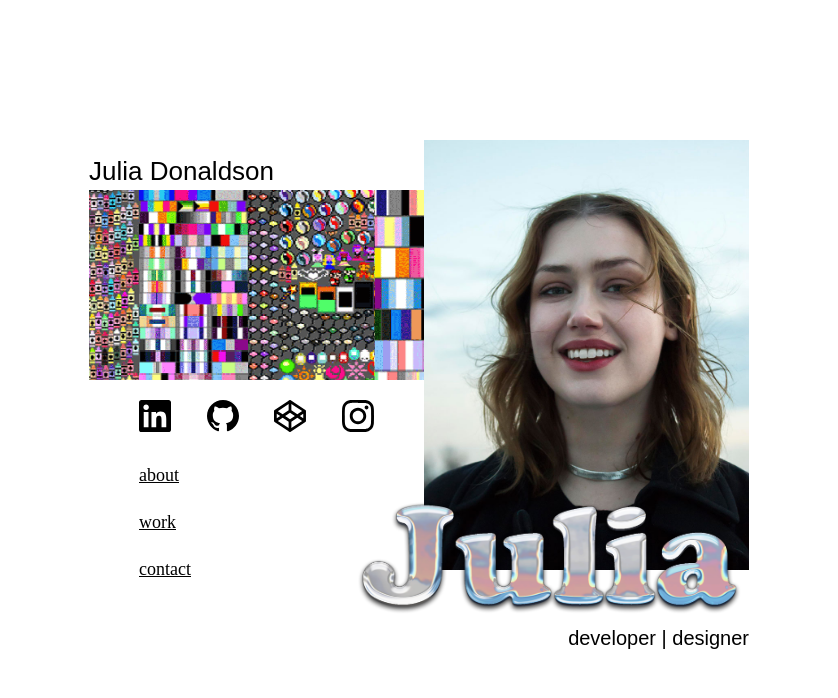
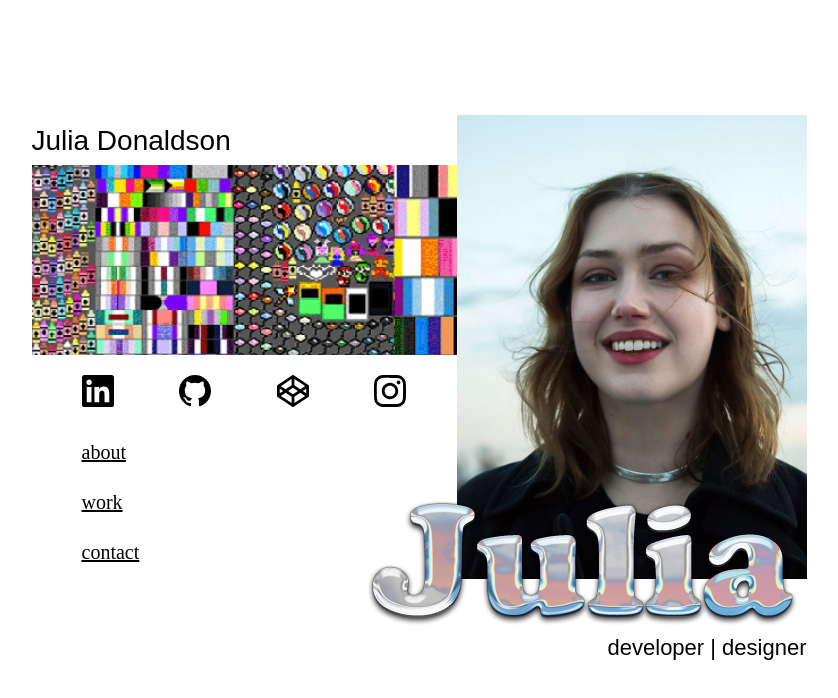
Before and after one commit to donaldsonjulia/portfolio, a website: page index.html in a window 1280 px wide. Shown: the whole page, without its empty margins (221-1059 px from the left). Drawn offline with Linux system fonts and the light colour scheme; some packages are replaced by stand-ins of ours; a web font is replaced by a local one.

Commit message:
added media queries for home view component for larger screen sizes

```diff
--- a/app/components/home/home.view.html
+++ b/app/components/home/home.view.html
@@ -1,7 +1,7 @@
 <div class="l-section l-section--fullscreen">
     <div class="l-container">
         <div class="c-hero">
-          <div class="c-hero__image">
+          <div class="c-hero__media">
             <div class="c-home-images">
             <div class="c-home-images__photo"></div>
             <div class="c-home-images__banner"></div>
--- a/assets/styles/3_components/_c-hero-title.scss
+++ b/assets/styles/3_components/_c-hero-title.scss
@@ -1,4 +1,5 @@
 .c-hero-title {
+  transition: all .5s ease;
   position: relative;
   min-width: 200px;
   max-width: 275px;
@@ -6,7 +7,12 @@
   font-family: 'Overpass Mono';
 
   @media screen and (min-width: 700px) {
-    max-width: 660px;
+    max-width: 660px; /* width of .c-home-images at this screen size */
+    width: 100%;
+  }
+
+  @media screen and (min-width: 1100px) {
+    max-width: 775px; /* width of .c-home-images at this screen size */
     width: 100%;
   }
 
@@ -18,7 +24,14 @@
     @media screen and (min-width: 700px) {
       font-size: 26px;
       position: absolute;
-      top: -473px;
+      top: -480px;
+      left: 0px;
+    }
+
+    @media screen and (min-width: 1100px) {
+      font-size: 28px;
+      position: absolute;
+      top: -480px;
       left: 0px;
     }
 
@@ -36,6 +49,13 @@
       right: 0px;
     }
 
+    @media screen and (min-width: 1100px) {
+      font-size: 22px;
+      position: absolute;
+      top: 28px;
+      right: 0px;
+    }
+
   }
 
 
--- a/assets/styles/3_components/_c-hero.scss
+++ b/assets/styles/3_components/_c-hero.scss
@@ -1,11 +1,12 @@
 .c-hero {
     position: relative;
     min-height: 550px;
-    // @media screen and (min-width: 1300px) {
-    //     transform: scale(1.3);
-    // }
 
-    &__image {
+    @media screen and (min-width: 1100px) {
+      min-height: 600px;
+    }
+
+    &__media {
         top: 15px;
         position: absolute;
         width: 100%;
@@ -47,7 +48,12 @@
     &__menu-wrapper {
 
       @media screen and (min-width: 700px) {
-          width: 660px;
+          width: 660px; /* width of .c-home-images at this screen size */
+          margin: 0 auto;
+      }
+
+      @media screen and (min-width: 1100px) {
+          width: 775px; /* width of .c-home-images at this screen size */
           margin: 0 auto;
       }
     }
--- a/assets/styles/3_components/_c-home-images.scss
+++ b/assets/styles/3_components/_c-home-images.scss
@@ -7,7 +7,11 @@
   }
 
   @media screen and (min-width: 700px) {
-    width: 660px;
+    width: 660px; /* combined width of .c-home-images__photo and .c-home-images__banner at this screen size */
+  }
+
+  @media screen and (min-width: 1100px) {
+    width: 775px; /* combined width of .c-home-images__photo and .c-home-images__banner at this screen size */
   }
 
   &__photo, &__banner, &__logo {
@@ -39,6 +43,13 @@
       right: 0;
       top: 0;
     }
+
+    @media screen and (min-width: 1100px) {
+      height: 464px;
+      width: 350px;
+      right: 0;
+      top: 0;
+    }
   }
 
   &__banner {
@@ -56,9 +67,16 @@
     }
 
     @media screen and (min-width: 700px) {
-      right: 325px;
+      right: 325px; /* width of .c-home-images__photo at this screen size */
       top: 50px;
     }
+
+    @media screen and (min-width: 1100px) {
+      width: 425px;
+      right: 350px; /* width of .c-home-images__photo at this screen size */
+      top: 50px;
+    }
+
   }
 
   &__logo {
@@ -85,5 +103,12 @@
       top: 353px;
     }
 
+    @media screen and (min-width: 1100px) {
+      height: 149px;
+      width: 450px;
+      right: 0;
+      top: 375px;
+    }
+
   }
 }
--- a/assets/styles/3_components/_c-menu.scss
+++ b/assets/styles/3_components/_c-menu.scss
@@ -1,4 +1,6 @@
 .c-menu {
+      transition: width .5s ease;
+
       &__links {
         font-family: 'Overpass Mono';
         list-style: none;
@@ -45,8 +47,12 @@
     &--home {
 
         @media screen and (min-width: 700px) {
-            width: 660px;
+            width: 660px; /* width of .c-home-images at this screen size */
             margin: 0 auto;
+        }
+
+        @media screen and (min-width: 1100px) {
+            width: 775px; /* width of .c-home-images at this screen size */
         }
 
         &__links {
@@ -57,13 +63,18 @@
             @media screen and (min-width: 700px) {
                 width: 100%;
                 flex-direction: column;
-                padding-left: 50px;
+                padding-left: 50px; /* must match padding-left on social media component */
             }
+
 
             li {
                 @media screen and (min-width: 700px) {
                     margin: 10px 0;
                 }
+
+                @media screen and (min-width: 1100px) {
+                  font-size: 20px;
+                }
             }
         }
     }
--- a/assets/styles/3_components/_c-social-media.scss
+++ b/assets/styles/3_components/_c-social-media.scss
@@ -1,4 +1,6 @@
 .c-social-media {
+    transition: width .5s ease;
+
     &--nav {
         @include align-items(center);
         @include display(flex);
@@ -69,6 +71,9 @@
             width: 335px;
             float: left;
         }
+        @media screen and (min-width: 1100px) {
+            width: 425px;
+        }
 
         &__icon {
             width: 32px;
@@ -80,13 +85,14 @@
 
             &:first-child {
                 @media screen and (min-width: 700px) {
-                    padding-left: 50px;
+                    padding-left: 50px; /* must match padding-left on menu--home component */
                 }
+
             }
 
             &:last-child {
                 @media screen and (min-width: 700px) {
-                    padding-right: 50px;
+                    padding-right: 50px; /* must match padding-left on menu--home component */
                 }
             }
         }
```
Also changed, not shown: assets/styles/3_components/_c-banner.scss (+0 -7 lines), assets/styles/main.min.css.
